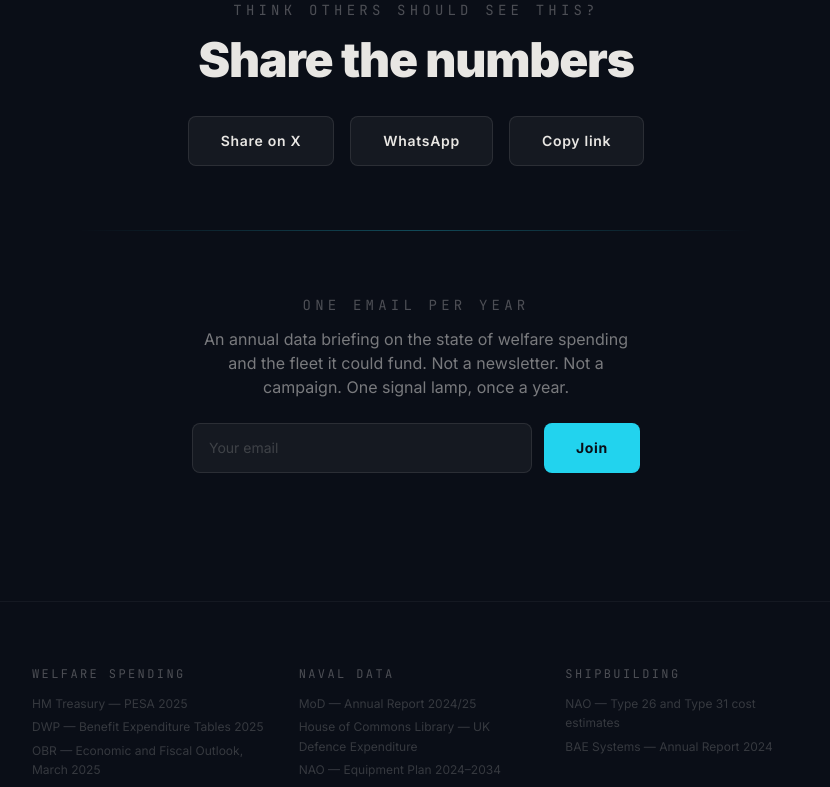
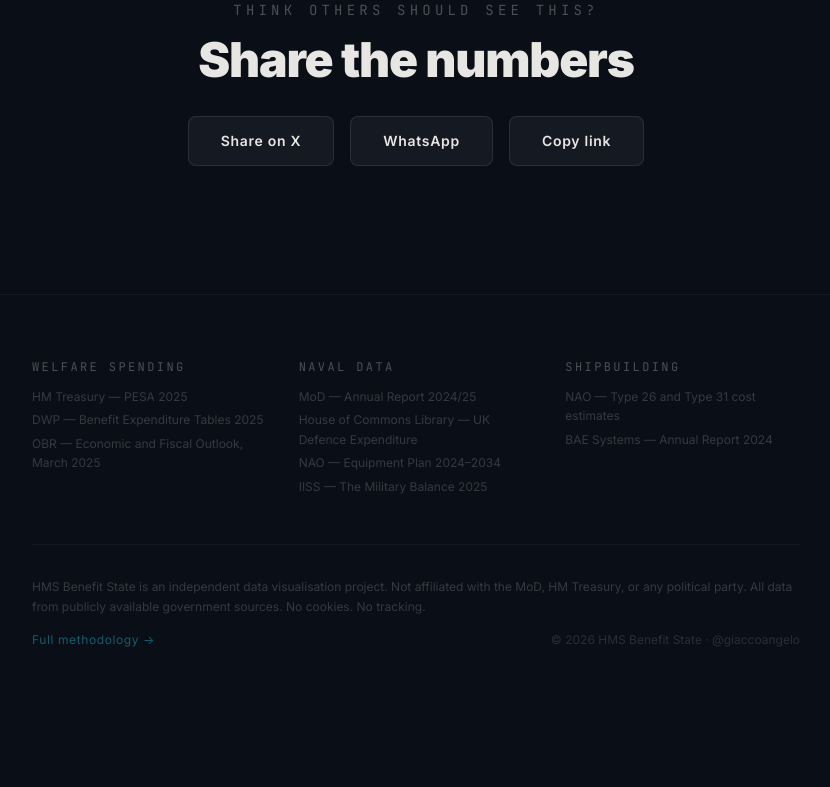
Before and after one commit to AngeloGiacco/hmsbenefitstate, a Next.js app: page / in a window 1280 px wide. Shown: the part 9919-10706 px from the top of the page, without its empty margins (224-1054 px from the left). After the commit the page ends 10631 px from the top, so only its background shows below. Built offline with nearby package versions, Linux system fonts and the light colour scheme.

Commit message:
Remove newsletter/email signup funnel from ShareSection
Delete the email capture form and "One email per year" copy from
ShareSection, and remove the unused JoinCrew component entirely.
The share buttons (X, WhatsApp, copy link) are preserved.

https://claude.ai/code/session_01LaMoxtRjgfnyV4o1aLT3Q9

```diff
--- a/src/components/JoinCrew.tsx
+++ /dev/null
@@ -1,88 +0,0 @@
-"use client";
-
-import { useState, FormEvent } from "react";
-import { motion, AnimatePresence } from "framer-motion";
-
-export default function JoinCrew() {
-  const [email, setEmail] = useState("");
-  const [enlisted, setEnlisted] = useState(false);
-  const [crewStrength, setCrewStrength] = useState(0);
-
-  const handleEnlist = (e: FormEvent) => {
-    e.preventDefault();
-    if (!email.trim()) return;
-    // For now, just local state
-    setEnlisted(true);
-    setCrewStrength((prev) => prev + 1);
-  };
-
-  return (
-    <section className="py-16 px-4 max-w-3xl mx-auto">
-      <div className="border border-cyan-400/30 bg-navy-800 p-6 font-mono text-sm">
-        <pre className="text-offwhite/60 leading-relaxed whitespace-pre-wrap mb-6">
-{`┌─────────────────────────────────────────┐
-│                                         │
-│     NAVAL RECRUITMENT NOTICE            │
-│     ─────────────────────────           │
-│     JOIN THE CREW                       │
-│                                         │
-└─────────────────────────────────────────┘`}
-        </pre>
-
-        <p className="text-offwhite/60 text-sm leading-relaxed mb-6">
-          HMS Benefit State dispatches one annual communiqu&eacute; — a
-          data-updated briefing on the state of welfare spending and the
-          fleet it could fund. One email per year. This is not a political
-          campaign, not a newsletter, and not a sales funnel. It is a
-          signal lamp in the dark.
-        </p>
-
-        <AnimatePresence mode="wait">
-          {!enlisted ? (
-            <motion.form
-              key="form"
-              onSubmit={handleEnlist}
-              initial={{ opacity: 1 }}
-              exit={{ opacity: 0 }}
-              className="flex flex-col sm:flex-row gap-3"
-            >
-              <input
-                type="email"
-                value={email}
-                onChange={(e) => setEmail(e.target.value)}
-                placeholder="YOUR EMAIL ADDRESS"
-                required
-                className="flex-1 bg-navy-900 border border-navy-600 text-offwhite px-4 py-3 font-mono text-sm tracking-wider focus:outline-none focus:border-cyan-400 transition-colors placeholder:text-offwhite/30"
-              />
-              <button
-                type="submit"
-                className="bg-cyan-400 text-navy-900 px-8 py-3 font-mono font-bold text-sm tracking-widest hover:bg-cyan-300 transition-colors"
-              >
-                ENLIST
-              </button>
-            </motion.form>
-          ) : (
-            <motion.div
-              key="confirmation"
-              initial={{ opacity: 0, y: 10 }}
-              animate={{ opacity: 1, y: 0 }}
-              transition={{ duration: 0.4 }}
-              className="border border-cyan-400/20 bg-navy-900 p-4"
-            >
-              <p className="text-cyan-400 text-sm leading-relaxed">
-                You have been commissioned into the crew of HMS Benefit
-                State. Your first dispatch will arrive within the year.
-                Stand by.
-              </p>
-            </motion.div>
-          )}
-        </AnimatePresence>
-
-        <div className="mt-6 text-offwhite/30 text-xs tracking-wider">
-          CURRENT CREW STRENGTH:{" "}
-          <span className="text-cyan-400/60">{crewStrength}</span>
-        </div>
-      </div>
-    </section>
-  );
-}
--- a/src/components/ShareSection.tsx
+++ b/src/components/ShareSection.tsx
@@ -1,12 +1,8 @@
 "use client";
 
-import { useState, FormEvent } from "react";
-import { motion, AnimatePresence } from "framer-motion";
+import { motion } from "framer-motion";
 
 export default function ShareSection() {
-  const [email, setEmail] = useState("");
-  const [enlisted, setEnlisted] = useState(false);
-
   const shareText =
     "The UK spends £334bn/year on welfare. The Royal Navy gets £15.5bn. Both aircraft carriers are in dock. See the numbers in real time:";
   const shareUrl = "https://hmsbenefitstate.co.uk";
@@ -33,22 +29,14 @@ export default function ShareSection() {
     }
   };
 
-  const handleEnlist = (e: FormEvent) => {
-    e.preventDefault();
-    if (!email.trim()) return;
-    setEnlisted(true);
-  };
-
   return (
     <section className="py-20 sm:py-32 px-4">
       <div className="max-w-2xl mx-auto text-center">
-        {/* Share */}
         <motion.div
           initial={{ opacity: 0, y: 20 }}
           whileInView={{ opacity: 1, y: 0 }}
           viewport={{ once: true }}
           transition={{ duration: 0.6 }}
-          className="mb-16"
         >
           <p className="text-offwhite/30 text-xs sm:text-sm tracking-[0.3em] uppercase mb-4 font-mono">
             Think others should see this?
@@ -78,59 +66,6 @@ export default function ShareSection() {
             </button>
           </div>
         </motion.div>
-
-        <div className="gradient-line mb-16" />
-
-        {/* Email signup */}
-        <motion.div
-          initial={{ opacity: 0, y: 20 }}
-          whileInView={{ opacity: 1, y: 0 }}
-          viewport={{ once: true }}
-          transition={{ duration: 0.6 }}
-        >
-          <p className="text-offwhite/30 text-xs sm:text-sm tracking-[0.3em] uppercase mb-3 font-mono">
-            One email per year
-          </p>
-          <p className="text-offwhite/50 text-sm sm:text-base mb-6 max-w-md mx-auto">
-            An annual data briefing on the state of welfare spending and the fleet
-            it could fund. Not a newsletter. Not a campaign. One signal lamp, once a year.
-          </p>
-
-          <AnimatePresence mode="wait">
-            {!enlisted ? (
-              <motion.form
-                key="form"
-                onSubmit={handleEnlist}
-                exit={{ opacity: 0 }}
-                className="flex flex-col sm:flex-row gap-3 max-w-md mx-auto"
-              >
-                <input
-                  type="email"
-                  value={email}
-                  onChange={(e) => setEmail(e.target.value)}
-                  placeholder="Your email"
-                  required
-                  className="flex-1 bg-offwhite/5 border border-offwhite/10 text-offwhite px-4 py-3.5 rounded-lg text-sm focus:outline-none focus:border-cyan-400/50 transition-colors placeholder:text-offwhite/20"
-                />
-                <button
-                  type="submit"
-                  className="bg-cyan-400 text-navy-900 px-8 py-3.5 rounded-lg font-bold text-sm tracking-wider hover:bg-cyan-300 transition-colors shrink-0"
-                >
-                  Join
-                </button>
-              </motion.form>
-            ) : (
-              <motion.p
-                key="confirmed"
-                initial={{ opacity: 0, y: 10 }}
-                animate={{ opacity: 1, y: 0 }}
-                className="text-cyan-400 text-sm"
-              >
-                You&apos;re in. First dispatch arrives within the year.
-              </motion.p>
-            )}
-          </AnimatePresence>
-        </motion.div>
       </div>
     </section>
   );
```
